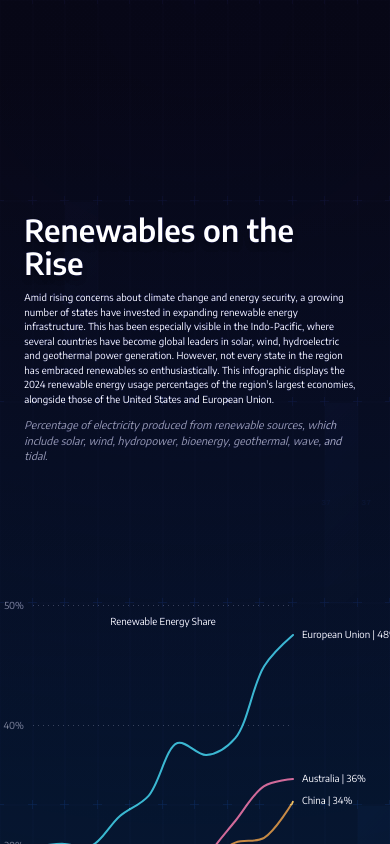
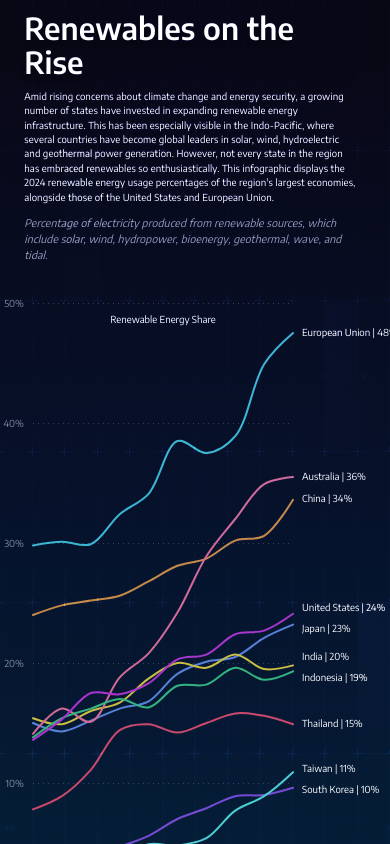
Before and after one commit to ccmdesign/bfna-indopacific, a Nuxt app: page / in a window 390 px wide. Shown: the top 844 px of the page. Built offline with nearby package versions, Linux system fonts and the light colour scheme.

Commit message:
Changes in mobile mode

```diff
--- a/public/styles.css
+++ b/public/styles.css
@@ -86,7 +86,7 @@ html {
     justify-self: start;
 
     @media (max-width: 900px) {
-      grid-row: 2 / 4;
+      grid-row: 1 / 3;
       grid-column: 1 / 12;
       align-self: start;
       justify-self: start;
@@ -99,7 +99,7 @@ html {
     grid-column: 4 / 11;
 
     @media (max-width: 900px) {
-      grid-row: 4 / 7;
+      grid-row: 3 / 7;
       grid-column: 2 / 10;
     }
   }
```
